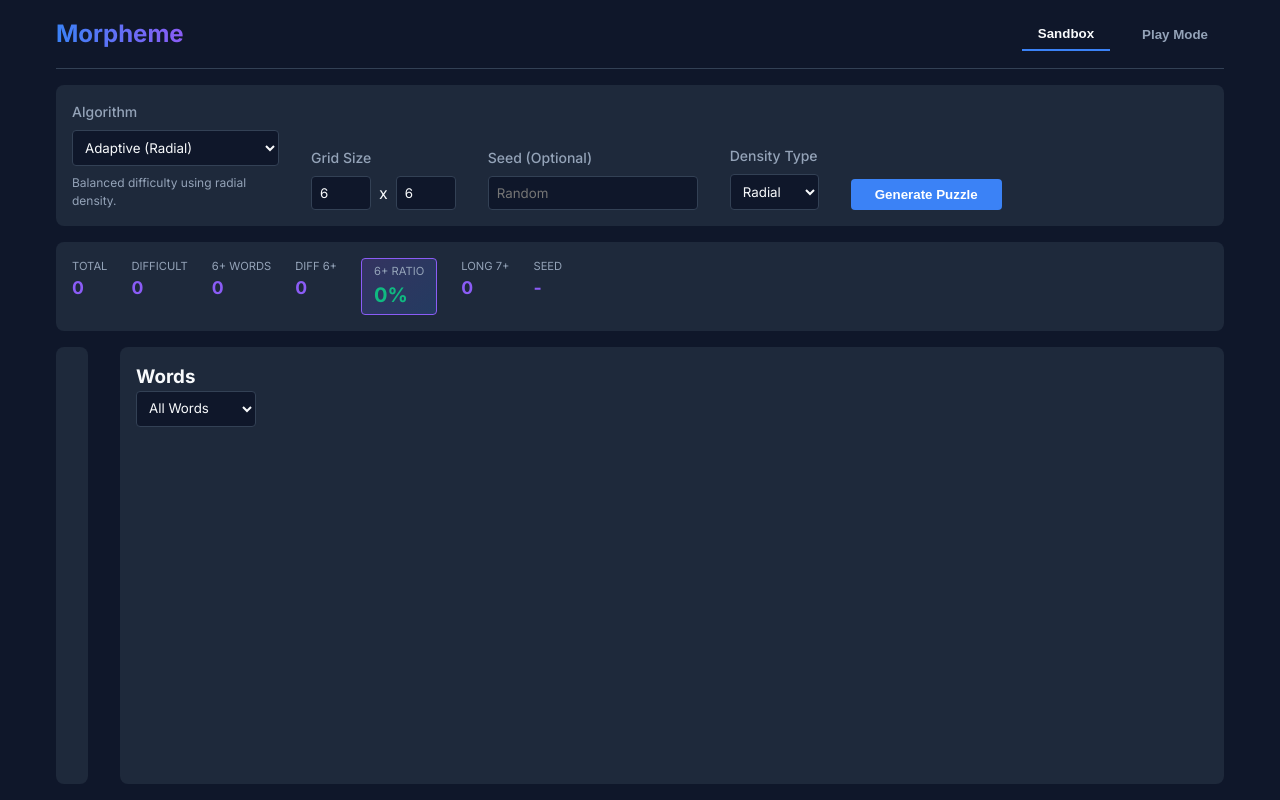
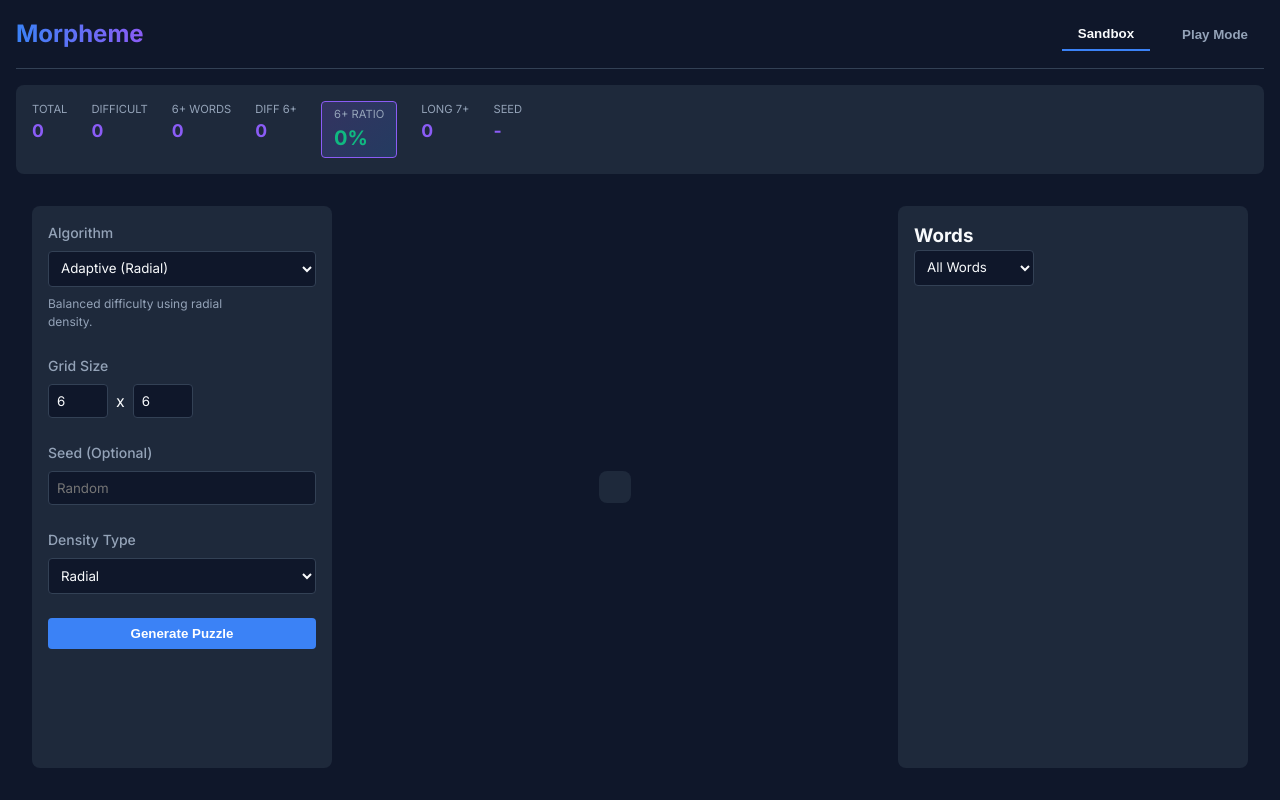
Before and after one commit to gewurztraminerrr-cloud/Morpheme, a Flask app: page / in a window 1280 px wide. Run offline with Flask 3, Linux system fonts and the light colour scheme.

Commit message:
fixed style

```diff
--- a/web/static/css/style.css
+++ b/web/static/css/style.css
@@ -34,7 +34,7 @@
     display: flex;
     flex-direction: column;
     height: 100%;
-    max-width: 1200px;
+    max-width: 100%;
     margin: 0 auto;
     padding: 1rem;
 }
@@ -96,15 +96,27 @@
     display: flex;
 }
 
-/* CONTROLS */
+.sandbox-body {
+    display: flex;
+    flex: 1;
+    overflow: hidden;
+    padding: 1rem;
+    gap: 2rem;
+}
+
+/* CONTROLS (LEFT COL) */
 .controls-panel {
     display: flex;
-    gap: 2rem;
+    flex-direction: column;
+    gap: 1.5rem;
     padding: 1rem;
     background-color: var(--surface-color);
     border-radius: 0.5rem;
-    margin-bottom: 1rem;
-    align-items: flex-end;
+    width: 300px;
+    flex-shrink: 0;
+    overflow-y: auto;
+    align-items: stretch;
+    height: 100%;
 }
 
 .control-group {
@@ -194,6 +206,8 @@
     background-color: var(--surface-color);
     border-radius: 0.5rem;
     flex-wrap: wrap;
+    margin-bottom: 1rem;
+    /* Added margin since it's now top-level */
 }
 
 .metric {
@@ -229,7 +243,27 @@
     display: flex;
     gap: 2rem;
     flex: 1;
-    overflow: hidden;
+    background-color: var(--surface-color);
+    padding: 1rem;
+    border-radius: 0.5rem;
+    align-content: center;
+    justify-content: center;
+}
+
+/* Specific sandbox grid positioning */
+.puzzle-container {
+    flex: 1;
+    display: flex;
+    align-items: center;
+    justify-content: center;
+    min-width: 0;
+    overflow: auto;
+    /* Prevent overflow if grid is huge */
+}
+
+#sandbox-grid {
+    /* No specific layout properties needed, inherits .boggle-grid */
+    margin: 0;
 }
 
 .boggle-grid {
@@ -272,7 +306,8 @@
 }
 
 .word-list-container {
-    flex: 1;
+    width: 350px;
+    flex-shrink: 0;
     background-color: var(--surface-color);
     border-radius: 0.5rem;
     padding: 1rem;
--- a/web/templates/index.html
+++ b/web/templates/index.html
@@ -24,33 +24,6 @@
         <main>
             <!-- SANDBOX MODE -->
             <section id="sandbox" class="tab-content active">
-                <div class="controls-panel">
-                    <div class="control-group">
-                        <label>Algorithm</label>
-                        <select id="algo-select"></select>
-                        <p id="algo-desc" class="helper-text"></p>
-                    </div>
-
-                    <div class="control-group">
-                        <label>Grid Size</label>
-                        <div class="row">
-                            <input type="number" id="grid-width" value="6" min="3" max="10">
-                            <span>x</span>
-                            <input type="number" id="grid-height" value="6" min="3" max="10">
-                        </div>
-                    </div>
-
-                    <div class="control-group">
-                        <label>Seed (Optional)</label>
-                        <input type="number" id="seed-input" placeholder="Random">
-                    </div>
-
-                    <div id="algo-params" class="control-group"></div>
-
-                    <button id="generate-btn" class="primary-btn">Generate Puzzle</button>
-                </div>
-
-                <div class="results-panel">
                 <div class="metrics-bar">
                     <div class="metric">
                         <span class="label">Total</span>
@@ -82,8 +55,37 @@
                     </div>
                 </div>
 
-                    <div class="game-layout">
+                <div class="sandbox-body">
+                    <div class="controls-panel">
+                        <div class="control-group">
+                            <label>Algorithm</label>
+                            <select id="algo-select"></select>
+                            <p id="algo-desc" class="helper-text"></p>
+                        </div>
+
+                        <div class="control-group">
+                            <label>Grid Size</label>
+                            <div class="row">
+                                <input type="number" id="grid-width" value="6" min="3" max="10">
+                                <span>x</span>
+                                <input type="number" id="grid-height" value="6" min="3" max="10">
+                            </div>
+                        </div>
+
+                        <div class="control-group">
+                            <label>Seed (Optional)</label>
+                            <input type="number" id="seed-input" placeholder="Random">
+                        </div>
+
+                        <div id="algo-params" class="control-group"></div>
+
+                        <button id="generate-btn" class="primary-btn">Generate Puzzle</button>
+                    </div>
+
+                    <div class="puzzle-container">
                         <div id="sandbox-grid" class="boggle-grid"></div>
+                    </div>
+
                     <div class="word-list-container">
                         <div class="word-list-header">
                             <h3>Words</h3>
@@ -95,7 +97,6 @@
                             </select>
                         </div>
                         <div id="sandbox-words" class="word-list"></div>
-                        </div>
                     </div>
                 </div>
             </section>
```
Lines whose indentation alone changed are shown as unchanged.
